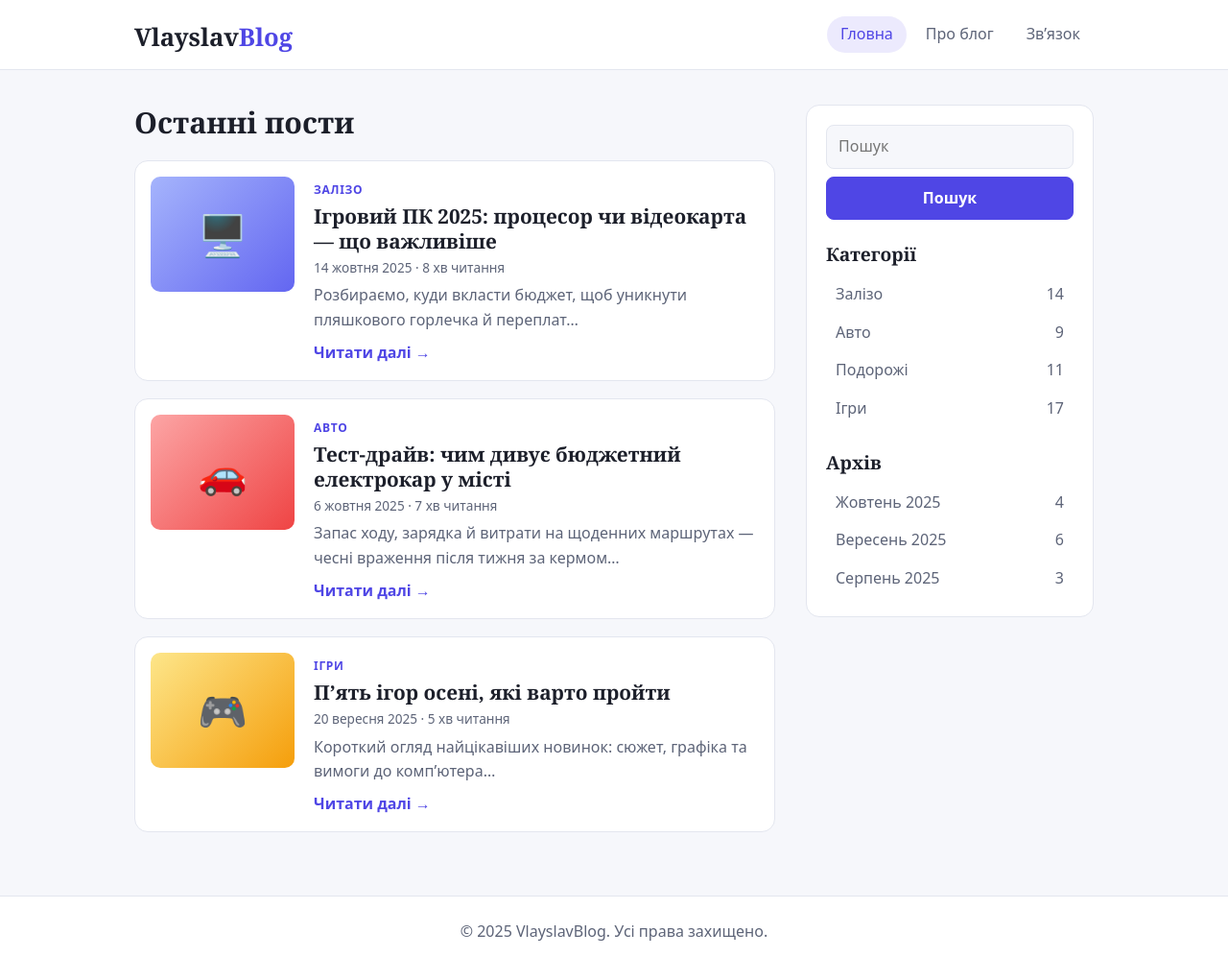
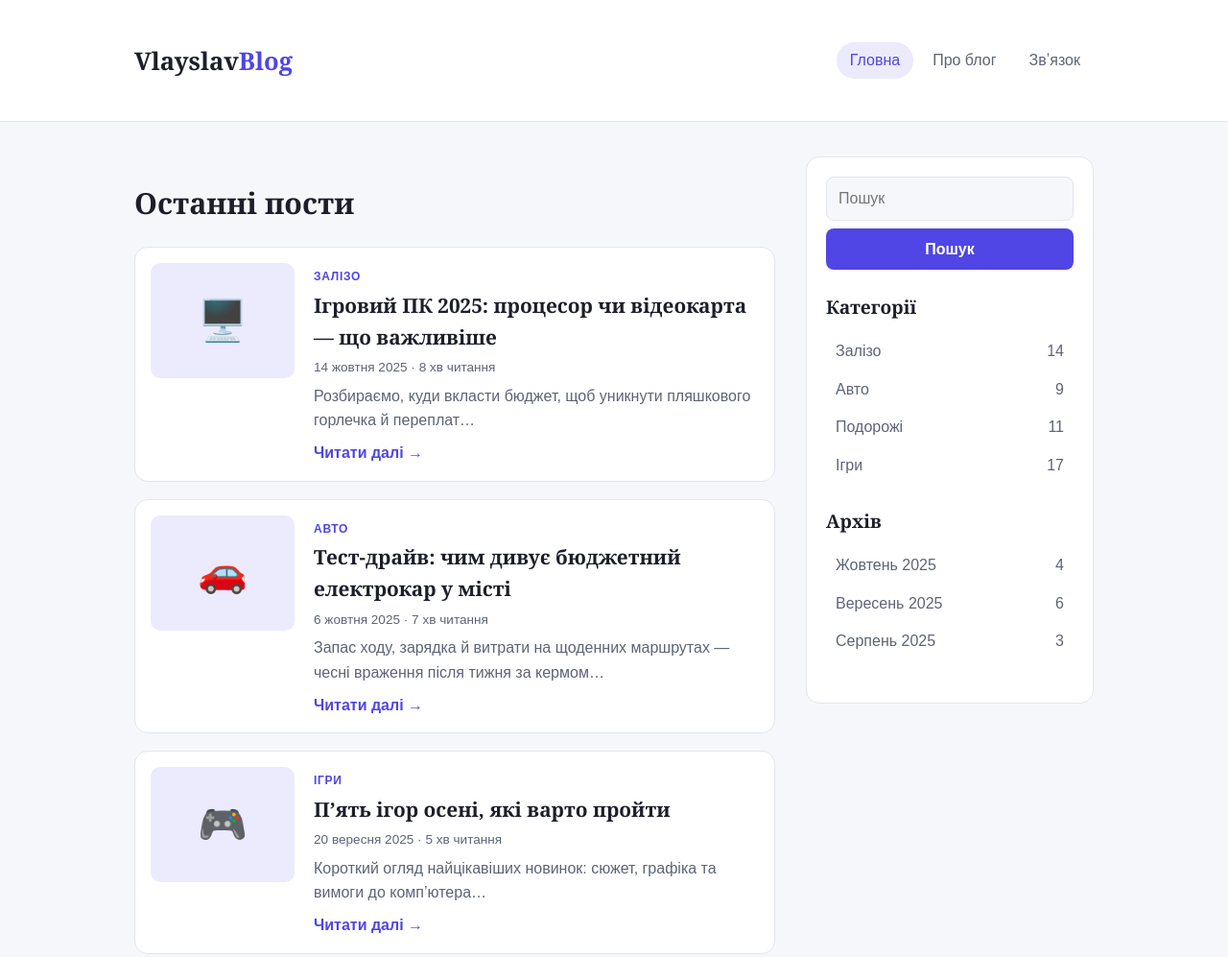
Before and after one commit to Mekakeka/PB3_Lab03, a plain HTML site: page index.html in a window 1280 px wide. Shown: the top 997 px of the page at 96% size. Drawn offline with Linux system fonts and the light colour scheme.

Commit message:
Update style.css

```diff
--- a/style/style.css
+++ b/style/style.css
@@ -1,80 +1,242 @@
-:root {
-  --bg: #f6f7fb; --card: #fff; --text: #1c1f2a; --muted: #5d6478;
-  --line: #e3e6ef; --accent: #4f46e5; --accent-soft: #eceafd; --on-accent: #fff;
+/* 1. Загальні налаштування */
+* {
   box-sizing: border-box;
-  padding-top: env(safe-area-inset-top, 0px);
-  padding-bottom: env(safe-area-inset-bottom, 0px);
 }
-@media (prefers-color-scheme: dark) {
-  :root:not([data-theme="light"]) {
-    --bg: #0f1117; --card: #181b24; --text: #e8eaf2; --muted: #9aa1b5;
-    --line: #2a2f3d; --accent: #8b84ff; --accent-soft: #25234a; --on-accent: #0f1117;
+
+body {
+  margin: 0;
+  background-color: #f6f7fb;
+  color: #1c1f2a;
+  font-family: Arial, sans-serif;
+  line-height: 1.6;
+}
+
+.wrap {
+  width: 100%;
+  max-width: 1040px;
+  margin: 0 auto;
+  padding: 0 20px;
+}
+
+a {
+  color: inherit;
+  text-decoration: none;
+}
+
+/* 2. Шапка сайту (Header) */
+header {
+  background-color: #ffffff;
+  border-bottom: 1px solid #e3e6ef;
+  padding: 16px 0;
+}
+
+header .wrap {
+  display: flex;
+  justify-content: space-between;
+  align-items: center;
+}
+
+.brand {
+  font-size: 1.6rem;
+  font-weight: 700;
+  font-family: Georgia, serif;
+}
+
+.brand span {
+  color: #4f46e5;
+}
+
+nav ul {
+  display: flex;
+  gap: 6px;
+  list-style: none;
+  margin: 0;
+  padding: 0;
+}
+
+nav a {
+  display: block;
+  padding: 6px 14px;
+  border-radius: 999px;
+  font-weight: 500;
+  color: #5d6478;
+}
+
+nav a:hover, nav a.active {
+  background-color: #eceafd;
+  color: #4f46e5;
+}
+
+/* 3. Головна частина та макет (Grid) */
+main.wrap {
+  display: grid;
+  grid-template-columns: 1fr 300px;
+  gap: 32px;
+  padding: 36px 20px;
+  align-items: start;
+}
+
+.posts > h2 {
+  font-size: 1.9rem;
+  margin-bottom: 20px;
+  font-family: Georgia, serif;
+}
+
+/* Картки статей */
+article {
+  display: flex;
+  gap: 20px;
+  background: #ffffff;
+  border: 1px solid #e3e6ef;
+  border-radius: 14px;
+  padding: 16px;
+  margin-bottom: 18px;
+}
+
+.thumb {
+  flex: 0 0 150px;
+  height: 120px;
+  border-radius: 10px;
+  background: #eceafd;
+  display: grid;
+  place-items: center;
+  font-size: 2.6rem;
+}
+
+.tag {
+  display: inline-block;
+  font-size: .75rem;
+  font-weight: 600;
+  text-transform: uppercase;
+  letter-spacing: .06em;
+  color: #4f46e5;
+}
+
+article h3 {
+  font-size: 1.3rem;
+  margin: 2px 0 4px;
+  font-family: Georgia, serif;
+}
+
+article h3 a:hover {
+  color: #4f46e5;
+}
+
+.meta {
+  font-size: .85rem;
+  color: #5d6478;
+  margin: 0 0 6px;
+}
+
+.excerpt {
+  margin: 0 0 8px;
+  color: #5d6478;
+}
+
+.more {
+  font-weight: 600;
+  color: #4f46e5;
+}
+
+.more:hover {
+  text-decoration: underline;
+}
+
+/* 4. Бічна панель (Sidebar) */
+aside {
+  background: #ffffff;
+  border: 1px solid #e3e6ef;
+  border-radius: 14px;
+  padding: 20px;
+}
+
+aside form {
+  display: flex;
+  flex-direction: column;
+  gap: 8px;
+  margin-bottom: 24px;
+}
+
+aside input, aside button {
+  font: inherit;
+  padding: 9px 12px;
+  border-radius: 8px;
+  border: 1px solid #e3e6ef;
+}
+
+aside input {
+  background: #f6f7fb;
+  color: #1c1f2a;
+}
+
+aside input:focus {
+  outline: 2px solid #4f46e5;
+  border-color: transparent;
+}
+
+aside button {
+  background: #4f46e5;
+  color: #ffffff;
+  font-weight: 600;
+  cursor: pointer;
+  border: none;
+}
+
+aside button:hover {
+  opacity: .9;
+}
+
+aside h2 {
+  font-size: 1.2rem;
+  margin-bottom: 10px;
+  font-family: Georgia, serif;
+}
+
+aside ul {
+  list-style: none;
+  margin: 0 0 24px;
+  padding: 0;
+}
+
+aside li a {
+  display: flex;
+  justify-content: space-between;
+  padding: 7px 10px;
+  border-radius: 8px;
+  color: #5d6478;
+}
+
+aside li a:hover {
+  background: #eceafd;
+  color: #4f46e5;
+}
+
+/* 5. Підвал (Footer) */
+footer {
+  background: #ffffff;
+  border-top: 1px solid #e3e6ef;
+  text-align: center;
+  color: #5d6478;
+  padding: 24px 0;
+}
+
+footer p {
+  margin: 0;
+}
+
+/* 6. Адаптивність (для мобільних) */
+@media (max-width: 760px) {
+  main.wrap {
+    grid-template-columns: 1fr;
+  }
+
+  article {
+    flex-direction: column;
+  }
+
+  .thumb {
+    flex-basis: auto;
+    width: 100%;
+    height: 130px;
   }
 }
-:root[data-theme="dark"] {
-  --bg: #0f1117; --card: #181b24; --text: #e8eaf2; --muted: #9aa1b5;
-  --line: #2a2f3d; --accent: #8b84ff; --accent-soft: #25234a; --on-accent: #0f1117;
-}
-*, *::before, *::after { box-sizing: inherit; }
-html { scroll-padding-top: env(safe-area-inset-top, 0px); }
-body {
-  margin: 0; min-height: 100vh; min-height: 100dvh;
-  display: flex; flex-direction: column;
-  background: var(--bg); color: var(--text);
-  font-family: system-ui, "Segoe UI", Roboto, Arial, sans-serif; line-height: 1.6;
-}
-h1, h2, h3 { font-family: Georgia, "Times New Roman", serif; line-height: 1.25; margin: 0; }
-a { color: inherit; text-decoration: none; }
-.wrap { width: 100%; max-width: 1040px; margin: 0 auto; padding: 0 20px; }
-
-/* Header */
-header { background: var(--card); border-bottom: 1px solid var(--line); }
-header .wrap { display: flex; justify-content: space-between; align-items: center; flex-wrap: wrap; gap: 8px 24px; padding-top: 16px; padding-bottom: 16px; }
-.brand { font-size: 1.6rem; font-weight: 700; font-family: Georgia, serif; }
-.brand span { color: var(--accent); }
-nav ul { display: flex; gap: 6px; list-style: none; margin: 0; padding: 0; }
-nav a { display: block; padding: 6px 14px; border-radius: 999px; font-weight: 500; color: var(--muted); }
-nav a:hover, nav a.active { background: var(--accent-soft); color: var(--accent); }
-
-/* Layout */
-main.wrap { flex: 1; display: grid; grid-template-columns: 1fr 300px; gap: 32px; align-items: start; padding-top: 36px; padding-bottom: 48px; }
-.posts > h2 { font-size: 1.9rem; margin-bottom: 20px; }
-article {
-  display: flex; gap: 20px; padding: 16px; margin-bottom: 18px;
-  background: var(--card); border: 1px solid var(--line); border-radius: 14px;
-  transition: transform .15s, box-shadow .15s;
-}
-article:hover { transform: translateY(-2px); box-shadow: 0 8px 20px rgba(0,0,0,.08); }
-.thumb { flex: 0 0 150px; height: 120px; border-radius: 10px; background: var(--g); display: grid; place-items: center; font-size: 2.6rem; }
-.tag { display: inline-block; font-size: .75rem; font-weight: 600; text-transform: uppercase; letter-spacing: .06em; color: var(--accent); }
-article h3 { font-size: 1.3rem; margin: 2px 0 4px; }
-article h3 a:hover { color: var(--accent); }
-.meta { font-size: .85rem; color: var(--muted); margin: 0 0 6px; }
-article p.excerpt { margin: 0 0 8px; color: var(--muted); }
-.more { font-weight: 600; color: var(--accent); }
-.more:hover { text-decoration: underline; }
-
-/* Sidebar */
-aside { background: var(--card); border: 1px solid var(--line); border-radius: 14px; padding: 20px; }
-aside form { display: flex; flex-direction: column; gap: 8px; margin-bottom: 24px; }
-aside input, aside button { font: inherit; padding: 9px 12px; border-radius: 8px; border: 1px solid var(--line); }
-aside input { background: var(--bg); color: var(--text); }
-aside input:focus { outline: 2px solid var(--accent); border-color: transparent; }
-aside button { background: var(--accent); color: var(--on-accent); font-weight: 600; border-color: var(--accent); cursor: pointer; }
-aside button:hover { opacity: .9; }
-aside h2 { font-size: 1.2rem; margin-bottom: 10px; }
-aside ul { list-style: none; margin: 0 0 24px; padding: 0; }
-aside ul:last-child { margin-bottom: 0; }
-aside li a { display: flex; justify-content: space-between; padding: 7px 10px; border-radius: 8px; color: var(--muted); }
-aside li a:hover { background: var(--accent-soft); color: var(--accent); }
-
-/* Footer */
-footer { background: var(--card); border-top: 1px solid var(--line); text-align: center; color: var(--muted); padding: 24px 0; }
-footer p { margin: 0; }
-
-/* Responsive */
-@media (max-width: 760px) {
-  main.wrap { grid-template-columns: 1fr; }
-  article { flex-direction: column; }
-  .thumb { flex-basis: auto; width: 100%; height: 130px; }
-}
```
